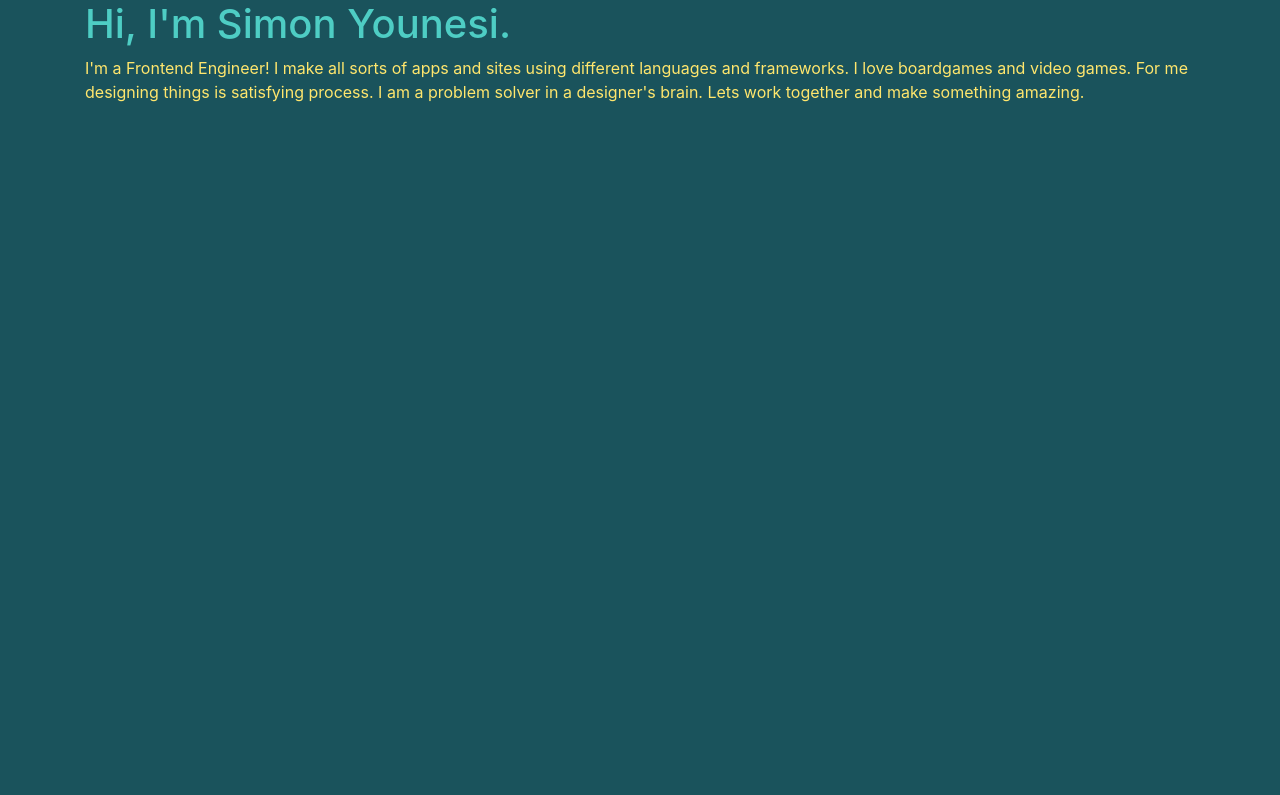
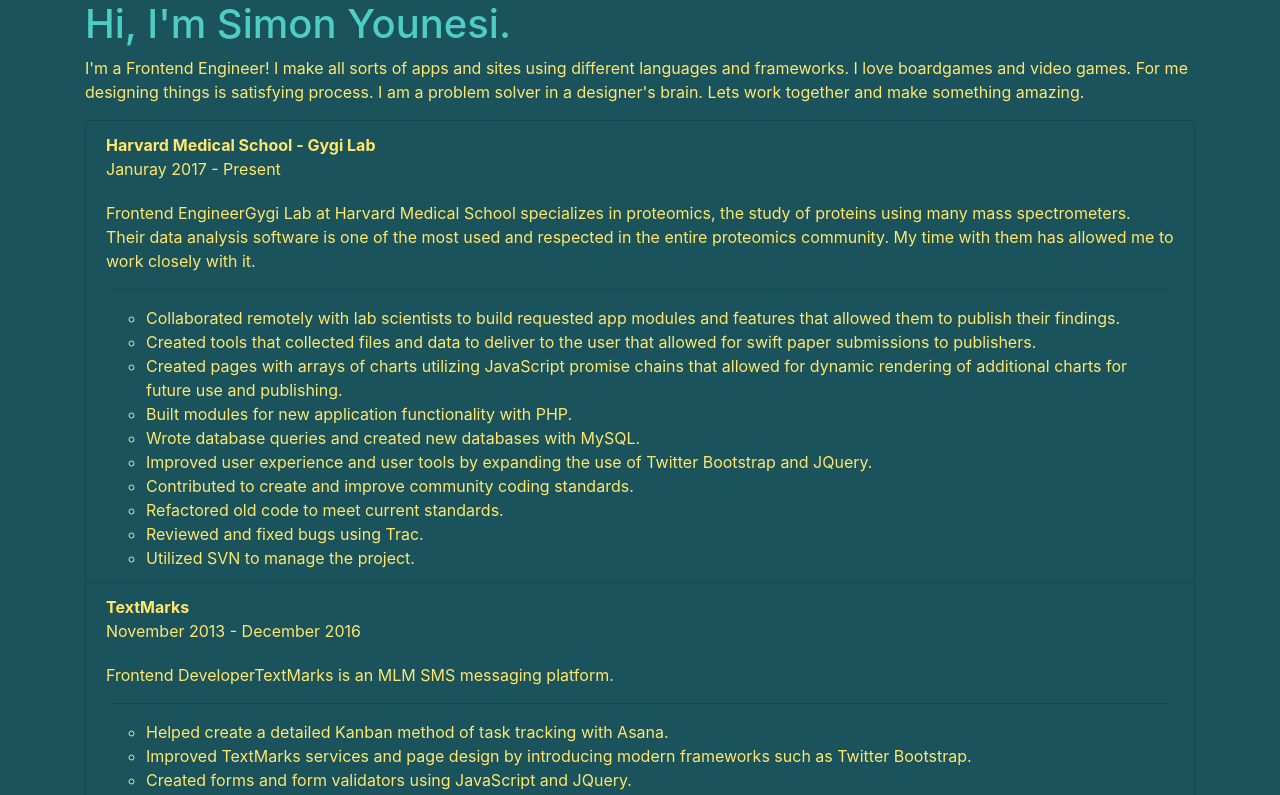
Before and after one commit to moerekh/simonyounesi, a React (Create React App) app: page / in a window 1280 px wide. Shown: the top 795 px of the page. Built offline with nearby package versions, Linux system fonts and the light colour scheme.

Commit message:
Added more to the jobs section.

```diff
--- a/src/App.js
+++ b/src/App.js
@@ -19,12 +19,75 @@
   }
 }
 
+class ListGroupInfo extends React.Component {
+  render() {
+    let employer=this.props.employer,
+        city=this.props.city,
+        state=this.props.state,
+        jobTitle=this.props.jobTitle;
+    return(
+      <li class="list-group-item">{employer}</li>
+    )
+  }
+}
+
+class ListGroupItems extends React.Component {
+  render() {
+    let duty = this.props.job.duties.map((desc, j) => (
+      <li key={j}>
+        {desc}
+      </li>
+    ))
+    return(
+      <li className="list-group-item">
+        <span className="employer_name">{this.props.job.employer}</span>
+        <span className="job_dates">
+        {(this.props.job.duration.start.month)? this.props.job.duration.start.month + " " + this.props.job.duration.start.year : ''}
+        {(this.props.job.duration.present)? " - Present" :
+        (this.props.job.duration.end.month)? " - " + this.props.job.duration.end.month + " " + this.props.job.duration.end.year : ''}
+        </span>
+        <span className="job_title">{this.props.job.title}</span>
+        <span className="employer_description">{this.props.job.description}</span>
+        <hr />
+
+        <ul>
+          {duty}
+        </ul>
+      </li>
+    )
+  }
+}
+
+class Employment extends React.Component {
+  render() {
+    let listgroupitems = my_info.employment_history.map((job, i) => (
+      <ListGroupItems
+        key={i}
+        job={job}
+      >
+      </ListGroupItems>
+    ))
+    return(
+      <div className="container">
+        <div className="row">
+          <div className="col">
+            <ul className="list-group">
+              {listgroupitems}
+            </ul>
+          </div>
+        </div>
+      </div>
+    )
+  }
+}
+
 function App() {
   return (
     <div className="App">
       <header></header>
       <main>
         <Intro></Intro>
+        <Employment></Employment>
       </main>
       <footer></footer>
     </div>
--- a/src/simonyounesi.scss
+++ b/src/simonyounesi.scss
@@ -20,7 +20,21 @@
     color: $color_two;
 }
 
+li.list-group-item {
+    background-color: inherit;
+}
+
 body {
     background-color: $bgcolor;
     color: $default_text_color;
 }
+
+span {
+    &.employer_name {
+        font-weight: bold;
+    }
+    &.job_dates {
+        display: block;
+        margin-bottom: 20px;
+    }
+}
--- a/src/simonyounesi_info.js
+++ b/src/simonyounesi_info.js
@@ -5,7 +5,10 @@
         {
             "employer": "Harvard Medical School - Gygi Lab",
             "title": "Frontend Engineer",
+            "city": "Cambridge",
+            "state": "MA",
             "duration": {
+                "present": true,
                 "start": {
                     "month": "Januray",
                     "year": 2017
@@ -15,6 +18,7 @@
                     "year": false
                 }
             },
+            "description": "Gygi Lab at Harvard Medical School specializes in proteomics, the study of proteins using many mass spectrometers. Their data analysis software is one of the most used and respected in the entire proteomics community. My time with them has allowed me to work closely with it.",
             "duties": [
                 "Collaborated remotely with lab scientists to build requested app modules and features that allowed them to publish their findings.",
                 "Created tools that collected files and data to deliver to the user that allowed for swift paper submissions to publishers.",
@@ -31,7 +35,10 @@
         {
             "employer": "TextMarks",
             "title":"Frontend Developer",
+            "city": "Pasadena",
+            "state": "CA",
             "duration": {
+                "present": false,
                 "start": {
                     "month": "November",
                     "year":  2013
@@ -41,6 +48,7 @@
                     "year": 2016
                 }
             },
+            "description": "TextMarks is an MLM SMS messaging platform.",
             "duties": [
                 "Helped create a detailed Kanban method of task tracking with Asana.",
                 "Improved TextMarks services and page design by introducing modern frameworks such as Twitter Bootstrap.",
@@ -62,6 +70,7 @@
             "title": "Graphic Designer / Frontend Developer",
             "duration": {
                 "start": {
+                    "present": false,
                     "month": "November",
                     "year": 2010
                 },
@@ -70,6 +79,9 @@
                     "year": 2013
                 }
             },
+            "city": "Camarillo",
+            "state": "CA",
+            "description": "SMK-Link, formerly Interlink Electronics is an electronics manufacturer that specializes in computer input devices and presentation remote controls. During my employment the Gyration brand was also acquired which was one of the first in the industry to build gyroscopic sensors for use in their products.",
             "duties": [
                 "Instrumental in re-launching the SMK-Link & Gyration brands with new retail packaging, user guides, magazine ads, e-blasts, newsletters, websites, tradeshow graphics, and sales collateral.",
                 "Created E-Commerce site using Shopify.",
@@ -82,8 +94,9 @@
             "employer": "Myself",
             "title": "Freelance Designer / Consultant / Engineer",
             "duration": {
+                "present": true,
                 "start": {
-                    "month": false,
+                    "month": "January",
                     "year": 2013
                 },
                 "end": {
```
